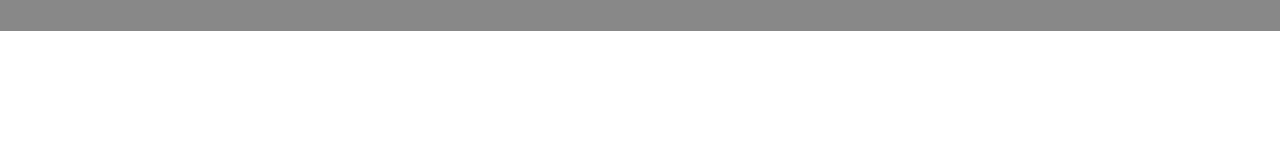
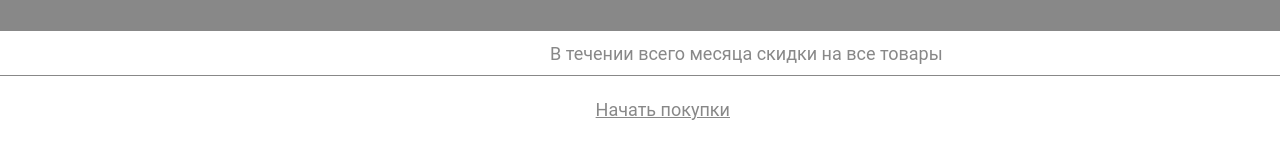
Before and after one commit to 12Andrew211/shop, a plain HTML site: page index.html in a window 1280 px wide. Shown: the part 110-268 px from the top of the page. Drawn offline with Linux system fonts and the light colour scheme.

Commit message:
infomation bar

```diff
--- a/index.html
+++ b/index.html
@@ -7,8 +7,8 @@
     <header>
       <nav class="nav-bar">
         <div class="left-bar-side">
-          <a href="" class="icone"><img src="img/Combined-Shape.png" id="icone"></a>
-          <a href=""class="nav-left-button nav-text">Магазин</a>
+          <a href="" class="icone"><img src="img/Combined-Shape.png" id="icone"/></a>
+          <a href="" class="nav-left-button nav-text">Магазин</a>
         </div>
         <div class="right-bar-side">
           <a href="" class="nav-right-buttons nav-text">Помощ</a>
@@ -17,5 +17,11 @@
         </div>
       </nav>
     </header>
+    <section>
+      <div class="information-bar">
+        <span class="text left">В течении всего месяца скидки на все товары</span
+        ><a class="text right" href="">Начать покупки</a>
+      </div>
+    </section>
   </body>
 </html>
--- a/style.css
+++ b/style.css
@@ -1,31 +1,31 @@
-body{
+body {
   margin: 0;
   padding: 0;
 }
 
-.nav-bar{
+.nav-bar {
   background-color: #888888;
   height: 141px;
 }
 
-.left-bar-side{
+.left-bar-side {
   float: left;
   width: 50%;
 }
 
-.right-bar-side{
+.right-bar-side {
   float: right;
   width: 50%;
   text-align: right;
 }
 
-.icone{
-display:inline-block;
+.icone {
+  display: inline-block;
   margin-left: 79px;
   margin-top: 37px;
 }
 
-.nav-right-buttons{
+.nav-right-buttons {
   display: inline-block;
   margin-top: 55px;
   margin-right: 45px;
@@ -33,15 +33,42 @@ margin-top: 37px;
   font-weight: 800;
 }
 
-.nav-left-button{
+.nav-left-button {
   font-size: 48px;
   font-weight: 700;
   margin-left: 38px;
   vertical-align: 12px;
 }
 
-.nav-text{
-    font-family: 'Roboto', sans-serif;
+.nav-text {
+  font-family: "Roboto", sans-serif;
   color: #fff;
   text-decoration: none;
 }
+
+.text {
+  height: 44px;
+  font-family: "Roboto", sans-serif;
+  font-size: 18px;
+  font-weight: 400;
+  color: #888888;
+}
+
+.information-bar {
+  height: 44px;
+  border-bottom: solid #888888 1px;
+}
+
+.text.right {
+  display: inline-block;
+  margin-top: 12px;
+  float: right;
+  margin-right: 550px;
+}
+
+.text.left {
+  display: inline-block;
+  margin-top: 12px;
+  float: left;
+  margin-left: 550px;
+}
```
Lines whose indentation alone changed are shown as unchanged.
